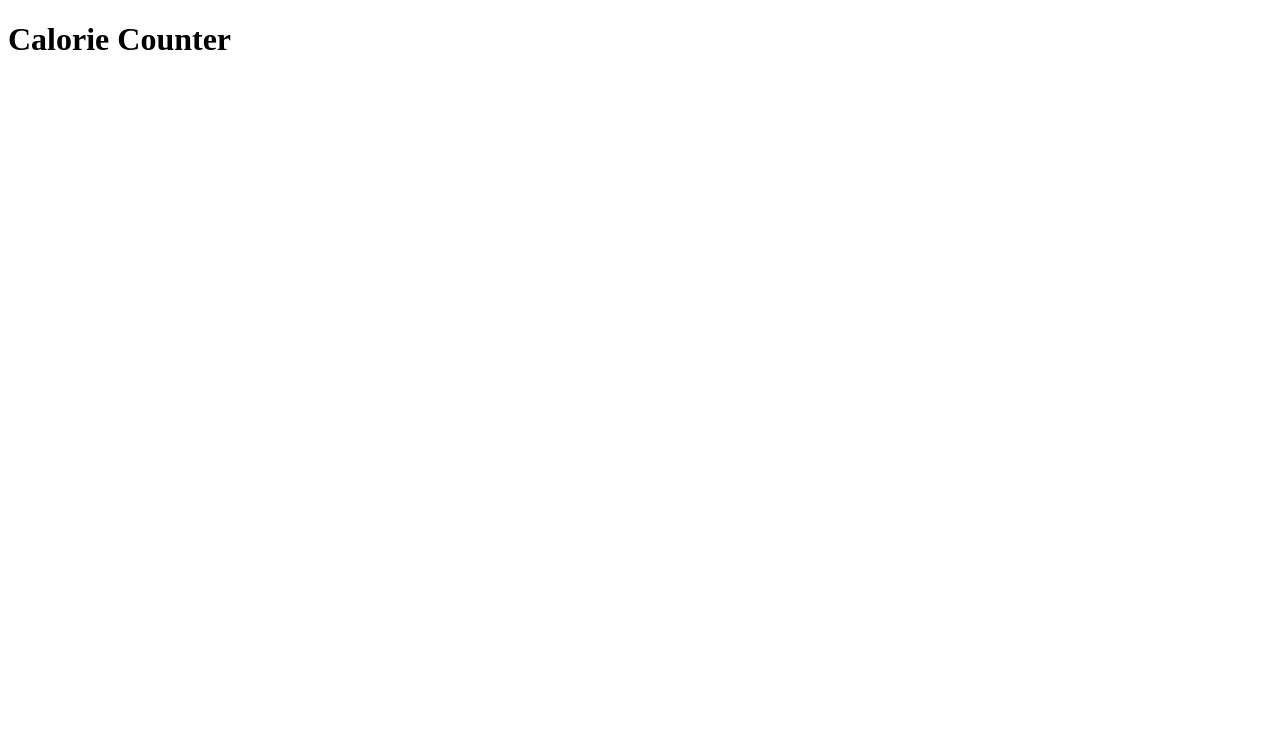
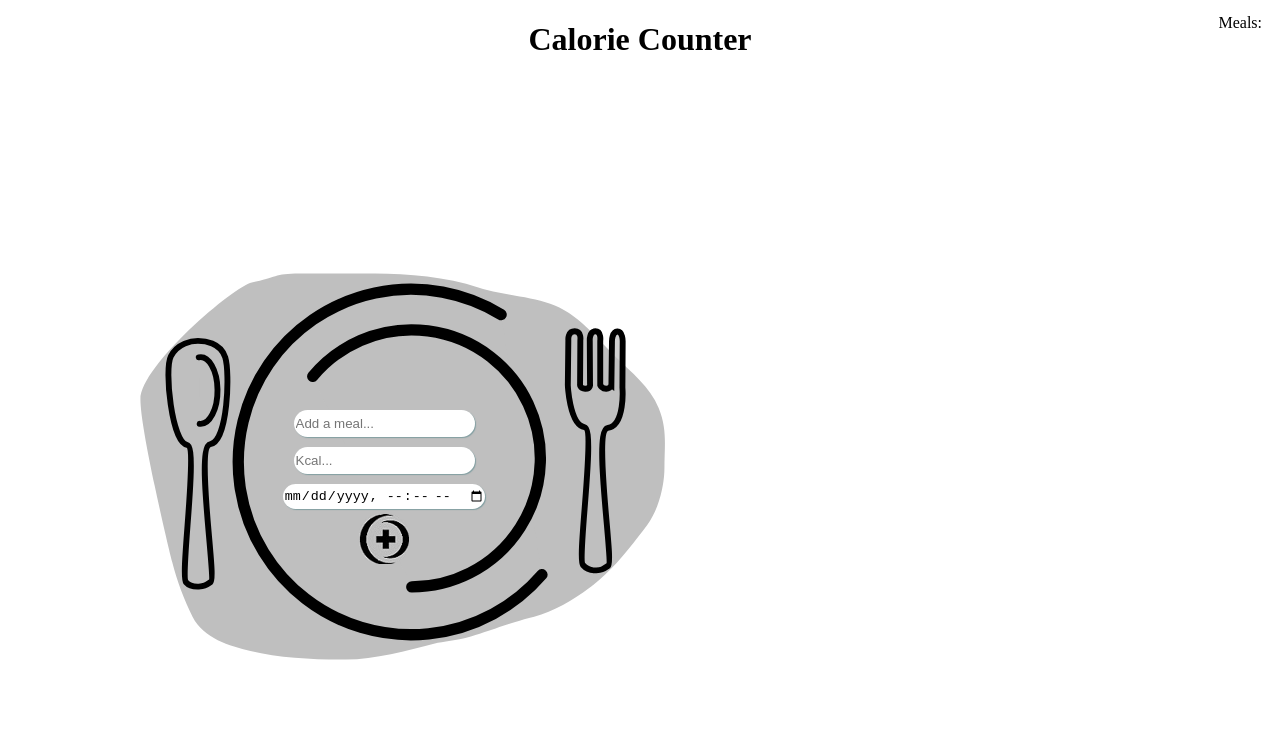
Before and after one commit to Vrandi/Calorie-counter, a website: page public/index.html in a window 1280 px wide. Drawn offline with Linux system fonts and the light colour scheme.

Commit message:
Practice on index.html, add listener div to list current items

```diff
--- a/public/index.html
+++ b/public/index.html
@@ -2,9 +2,31 @@
 <head>
   <meta charset='UTF-8'>
   <title>Calorie Counter</title>
+  <link rel="stylesheet" type="text/css" href="style.css">
 </head>
 <body>
-  <h1>Calorie Counter</h1>
-
+  <header>
+    <h1>Calorie Counter</h1>
+  </header>
+  <div class="container">
+    <form>
+      <div class="input-fields">
+        <div class="form-element">
+          <input type="text" id="food" placeholder="Add a meal..."></input>
+        </div>
+        <div class="form-element">
+          <input type="number" id="kcal" placeholder="Kcal..."></input>
+        </div>
+        <div class="form-element">
+          <input type="datetime-local" id="date"></input>
+        </div>
+        <button class="add-item-button"></button>
+      </div>
+    </form>
+  </div>
+  <div class="listener">
+    <p>Meals:</p>
+  </div>
+  <script src="script.js"></script>
 </body>
 </html>
```
